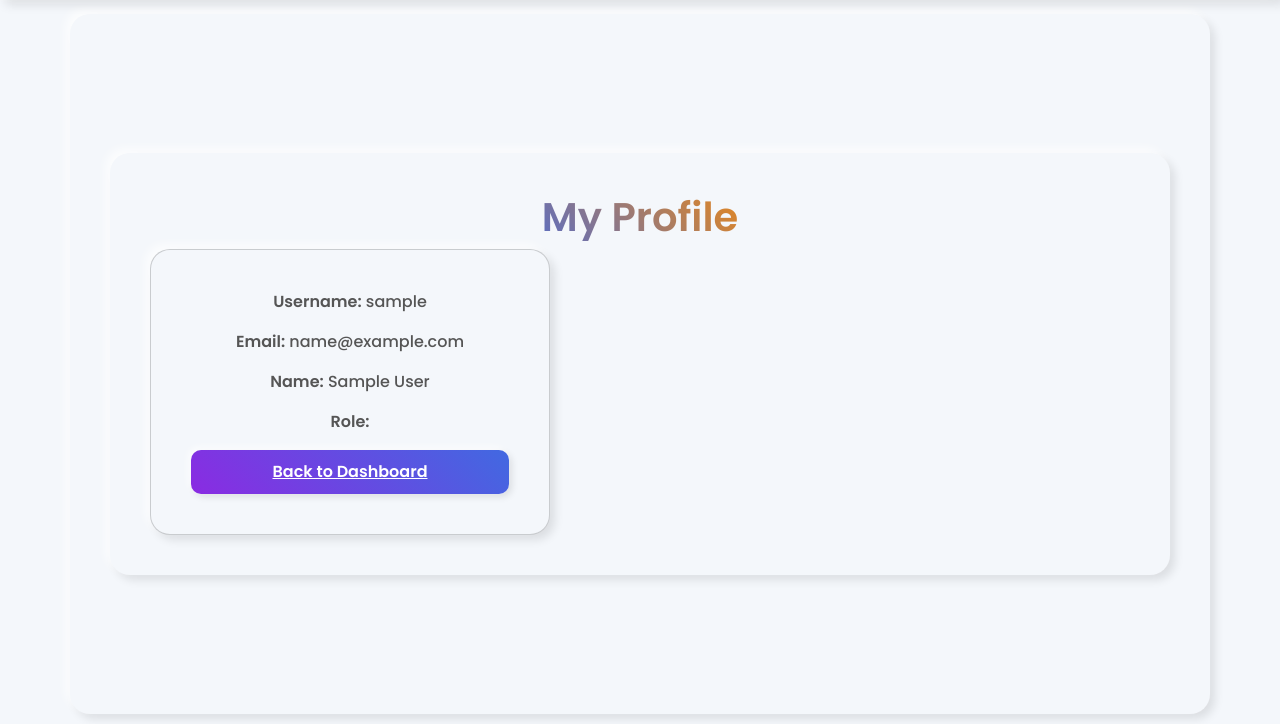
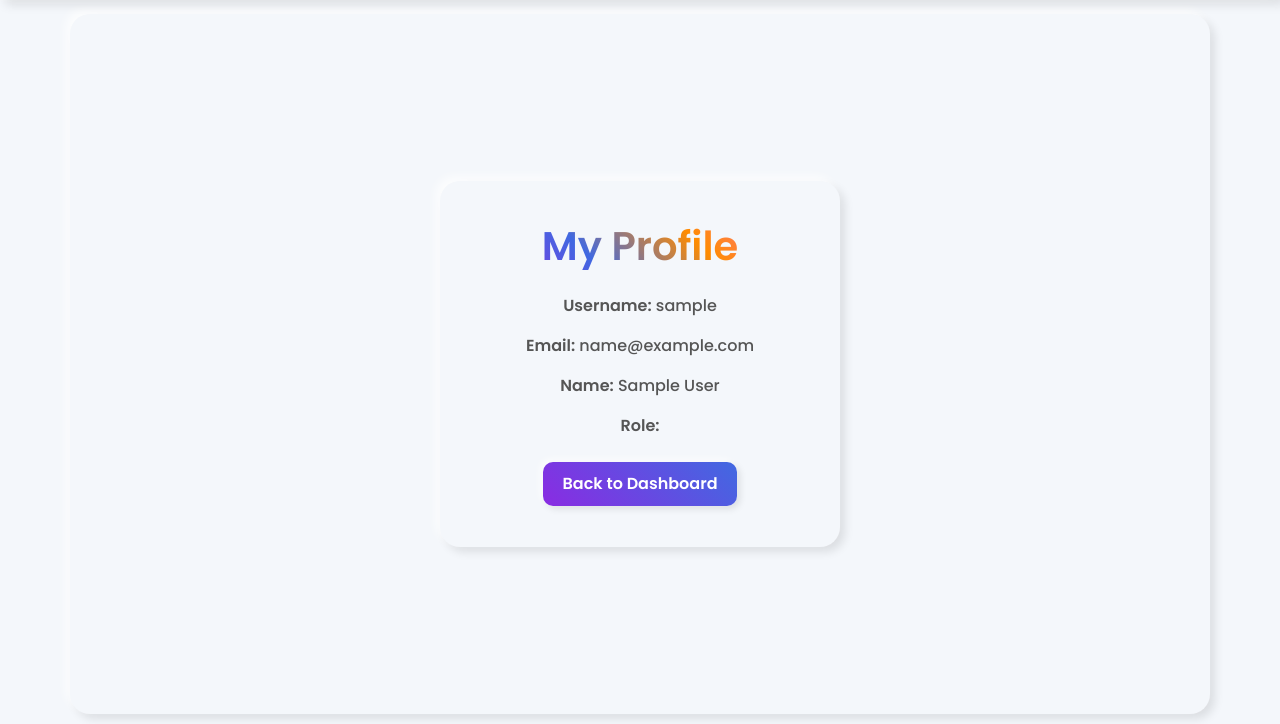
Before and after one commit to Yameen-Shaikh/AttendanceManagementSystem, a Django app: page /profile/ in a window 1280 px wide. Shown: the part 76-800 px from the top of the page. Run offline with Django 5.2, Linux system fonts and the light colour scheme; the visitor is signed in with stand-in values (Sample User, id 1).

Commit message:
UI modifications

```diff
--- a/core/static/css/style.css
+++ b/core/static/css/style.css
@@ -185,3 +185,13 @@
     align-items: center;
     min-height: calc(100vh - 100px); /* Adjust based on navbar height */
 }
+
+.card {
+    background: #F4F7FB;
+    padding: 25px;
+    border-radius: 20px;
+    box-shadow: -5px -5px 10px rgba(255, 255, 255, 0.7), 5px 5px 10px rgba(0, 0, 0, 0.1);
+    text-align: center;
+    width: 100%; /* Changed from 400px to be responsive */
+    border: none;
+}
--- a/core/templates/core/profile.html
+++ b/core/templates/core/profile.html
@@ -3,18 +3,20 @@
 {% block title %}My Profile{% endblock %}
 
 {% block content %}
-<div class="container">
-    <h1 class="gradient-text">My Profile</h1>
-    <div class="card">
+    <div class="card" style="width: 25rem;">
+        <div class="card-body">
+            <h1 class="gradient-text text-center mb-4">My Profile</h1>
             <p><strong>Username:</strong> {{ user.username }}</p>
             <p><strong>Email:</strong> {{ user.email }}</p>
             <p><strong>Name:</strong> {{ user.name }}</p>
             <p><strong>Role:</strong> {{ user.role }}</p>
+            <div class="text-center mt-4">
                 {% if user.role == 'Teacher' %}
-            <a href="{% url 'teacher_dashboard' %}" class="btn-primary">Back to Dashboard</a>
+                    <a href="{% url 'teacher_dashboard' %}" class="btn btn-primary">Back to Dashboard</a>
                 {% else %}
-            <a href="{% url 'student_dashboard' %}" class="btn-primary">Back to Dashboard</a>
+                    <a href="{% url 'student_dashboard' %}" class="btn btn-primary">Back to Dashboard</a>
                 {% endif %}
             </div>
         </div>
+    </div>
 {% endblock %}
--- a/core/urls.py
+++ b/core/urls.py
@@ -2,11 +2,11 @@
 from . import views
 
 urlpatterns = [
+    path('', views.login_view, name='login'),
     path('dashboard/', views.teacher_dashboard, name='teacher_dashboard'),
     path('course/<int:course_id>/generate-qr/', views.generate_qr_code, name='generate_qr_code'),
     path('course/<int:course_id>/report/', views.view_report, name='view_report'),
     path('mark-attendance/', views.mark_attendance, name='mark_attendance'),
-    path('login/', views.login_view, name='login'),
     path('student/dashboard/', views.student_dashboard, name='student_dashboard'),
     path('student/scan-qr/', views.scan_qr_code, name='scan_qr_code'),
     path('profile/', views.profile, name='profile'),
```
Also changed, not shown: core/templates/core/teacher_dashboard.html (+12 -4 lines), core/templates/core/view_report.html (+22 -7 lines). Lines whose indentation alone changed are shown as unchanged.
